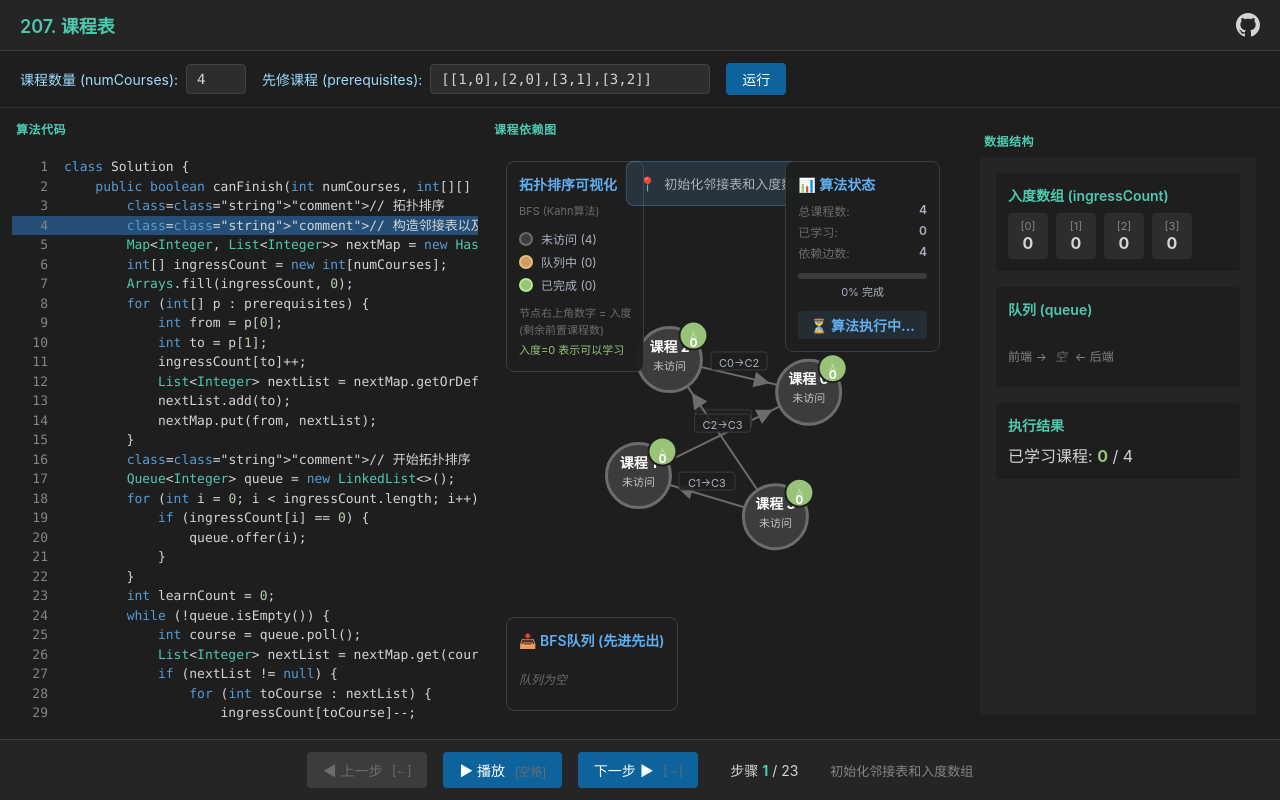
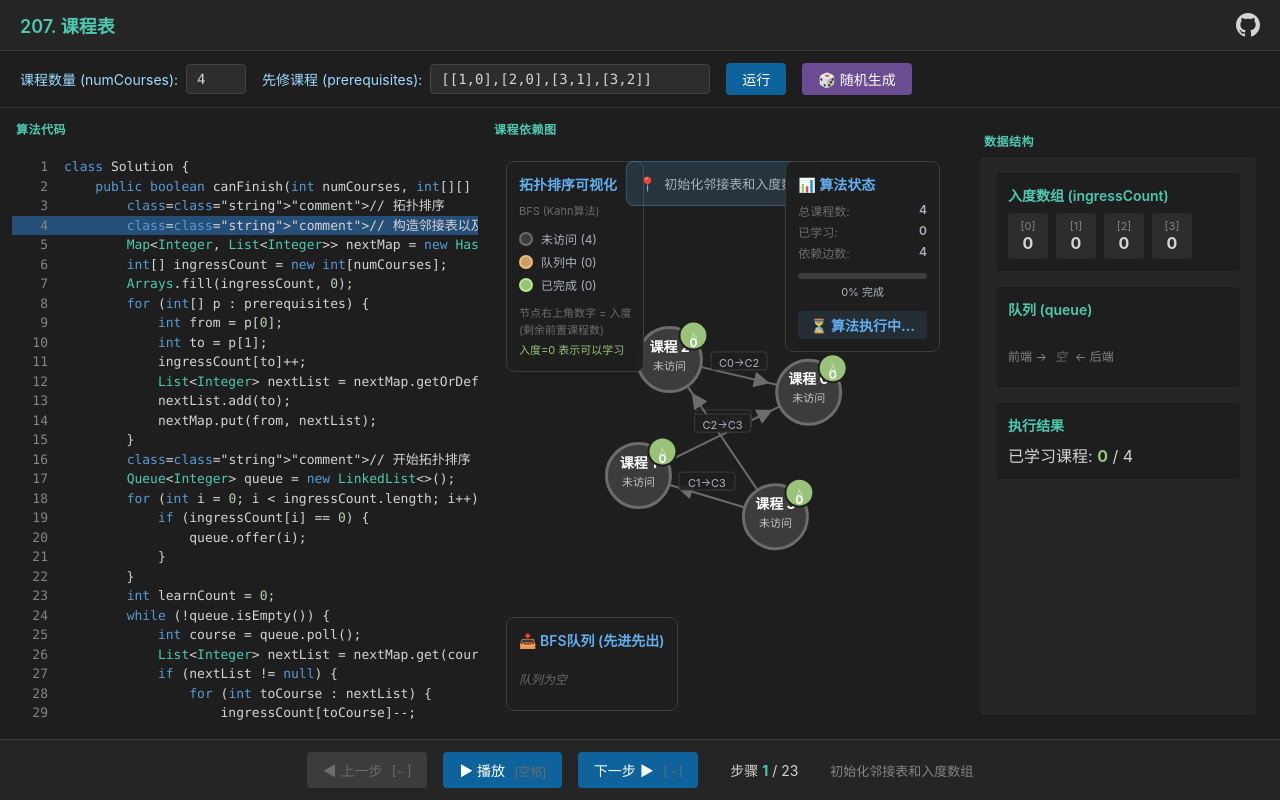
Before and after one commit to fuck-algorithm/leetcode-207-course-schedule, a React (Vite) app: page / in a window 1280 px wide. Built offline with nearby package versions, Linux system fonts and the light colour scheme.

Commit message:
feat: 添加随机生成数据按钮

```diff
--- a/src/components/InputPanel.css
+++ b/src/components/InputPanel.css
@@ -48,15 +48,19 @@
   font-size: 13px;
 }
 
-.run-button {
+.run-button,
+.random-button {
   padding: 6px 16px;
-  background: #0e639c;
   color: white;
   border: none;
   border-radius: 4px;
   cursor: pointer;
   font-size: 14px;
   transition: background 0.2s;
+}
+
+.run-button {
+  background: #0e639c;
 }
 
 .run-button:hover {
@@ -66,3 +70,15 @@
 .run-button:active {
   background: #0d5a8c;
 }
+
+.random-button {
+  background: #6a4c93;
+}
+
+.random-button:hover {
+  background: #7d5ba6;
+}
+
+.random-button:active {
+  background: #5a3d7a;
+}
--- a/src/components/InputPanel.tsx
+++ b/src/components/InputPanel.tsx
@@ -50,6 +50,33 @@ export default function InputPanel({
     }
   };
 
+  const generateRandom = () => {
+    // 随机课程数量 3-8
+    const num = Math.floor(Math.random() * 6) + 3;
+
+    // 生成随机 DAG（有向无环图）
+    const prereqs: number[][] = [];
+    const edgeCount = Math.floor(Math.random() * (num * 2)) + 1;
+    const existingEdges = new Set<string>();
+
+    for (let i = 0; i < edgeCount; i++) {
+      // 确保 from > to 来避免环
+      const to = Math.floor(Math.random() * (num - 1));
+      const from = Math.floor(Math.random() * (num - to - 1)) + to + 1;
+      const key = `${from}-${to}`;
+
+      if (!existingEdges.has(key)) {
+        existingEdges.add(key);
+        prereqs.push([from, to]);
+      }
+    }
+
+    setNumCourses(num.toString());
+    setPrerequisites(JSON.stringify(prereqs));
+    setError(null);
+    onSubmit(num, prereqs);
+  };
+
   return (
     <div className="input-panel">
       <div className="input-group">
@@ -75,6 +102,9 @@ export default function InputPanel({
       <button className="run-button" onClick={handleSubmit}>
         运行
       </button>
+      <button className="random-button" onClick={generateRandom}>
+        🎲 随机生成
+      </button>
     </div>
   );
 }
```
